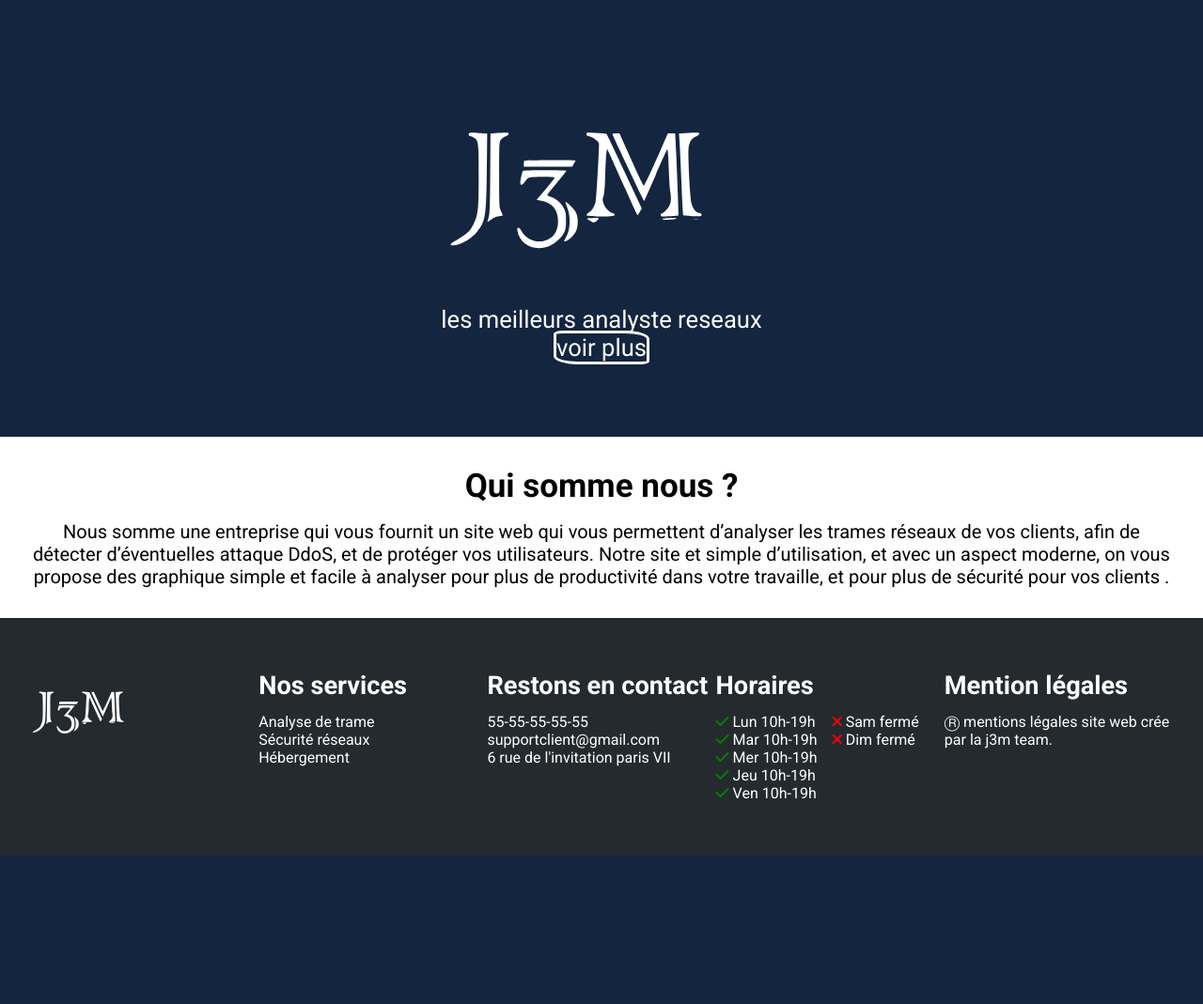
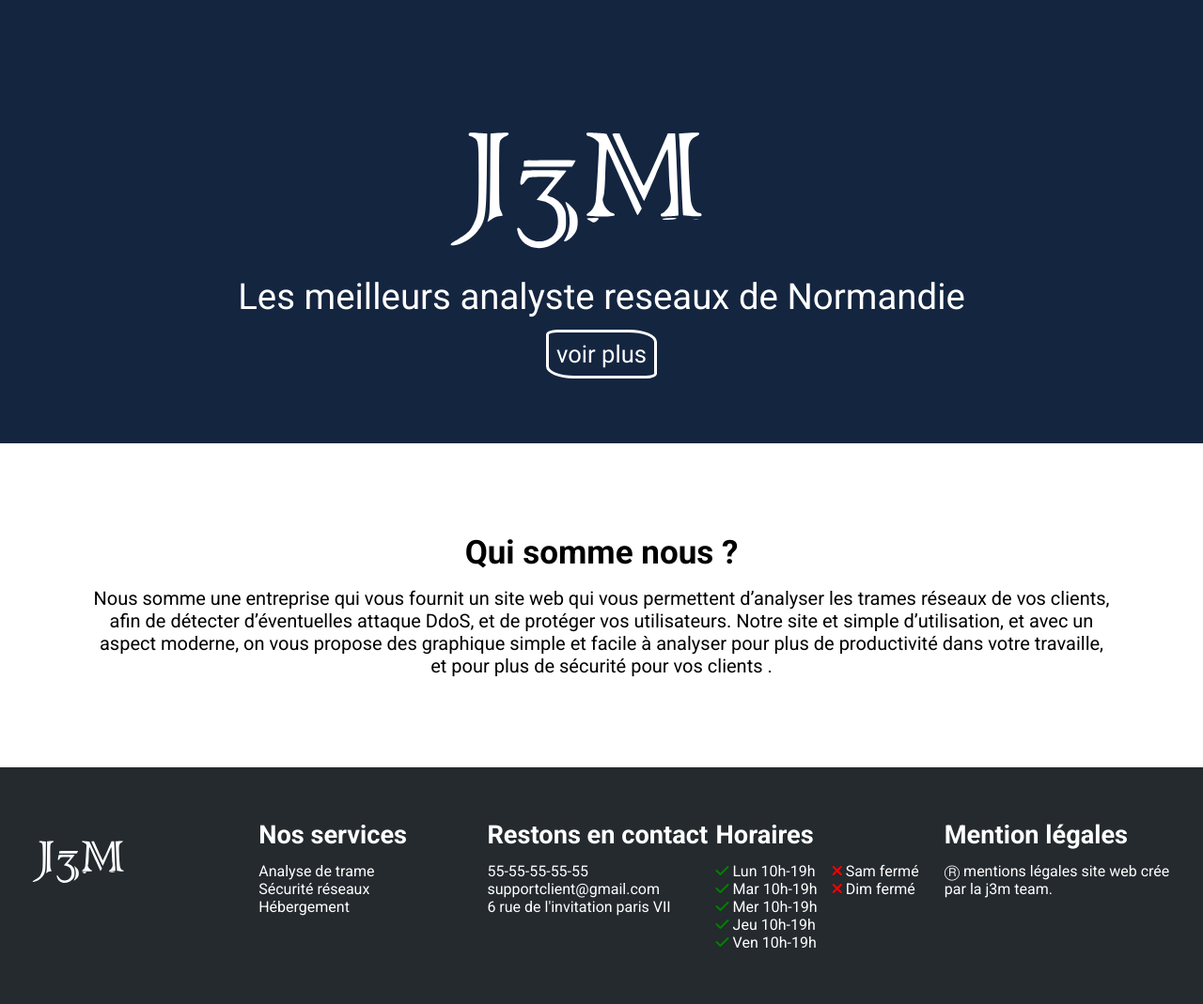
Before and after one commit to maxencelgy/J3M, a PHP site: page / in a window 1280 px wide. Shown: the part 95-1164 px from the top of the page at 94% size. Before the commit the page ends 1005 px from the top, so only its background shows below. Run offline with PHP 8.4, Linux system fonts and the light colour scheme.

Commit message:
correction index

```diff
--- a/asset/css/styles.css
+++ b/asset/css/styles.css
@@ -125,6 +125,13 @@ textarea:focus, input:focus {
   width: 100%;
   margin: 0 auto;
 }
+#acceuil .wrap img {
+  margin-bottom: -2rem;
+}
+#acceuil .wrap h1 {
+  margin-bottom: 1.5rem;
+  font-weight: 400;
+}
 #acceuil .wrap .title {
   background-color: #142540;
   text-align: center;
@@ -133,6 +140,7 @@ textarea:focus, input:focus {
 }
 #acceuil .wrap .title a {
   border-style: solid;
+  padding: 0.5rem;
   border-radius: 10% 25%;
 }
 #acceuil .wrap .title a:hover {
@@ -143,7 +151,7 @@ textarea:focus, input:focus {
 }
 #acceuil .wrap .text {
   font-size: 20px;
-  padding: 2rem;
+  padding: 6rem;
   text-align: center;
 }
 #acceuil .wrap .text h2 {
--- a/index.php
+++ b/index.php
@@ -7,7 +7,7 @@ include('inc/header.php');?>
     <div class="wrap">
         <div class="title">
             <img src="asset/img/logo white.svg" style="color: white" alt="">
-            <p>les meilleurs analyste reseaux </p>
+            <h1>Les meilleurs analyste reseaux de Normandie</h1>
             <a href="">voir plus</a>
         </div>
         <div class="text">
```
Also changed, not shown: asset/sass/pages/accueil.scss (+9 -1 lines), 1 other file.
